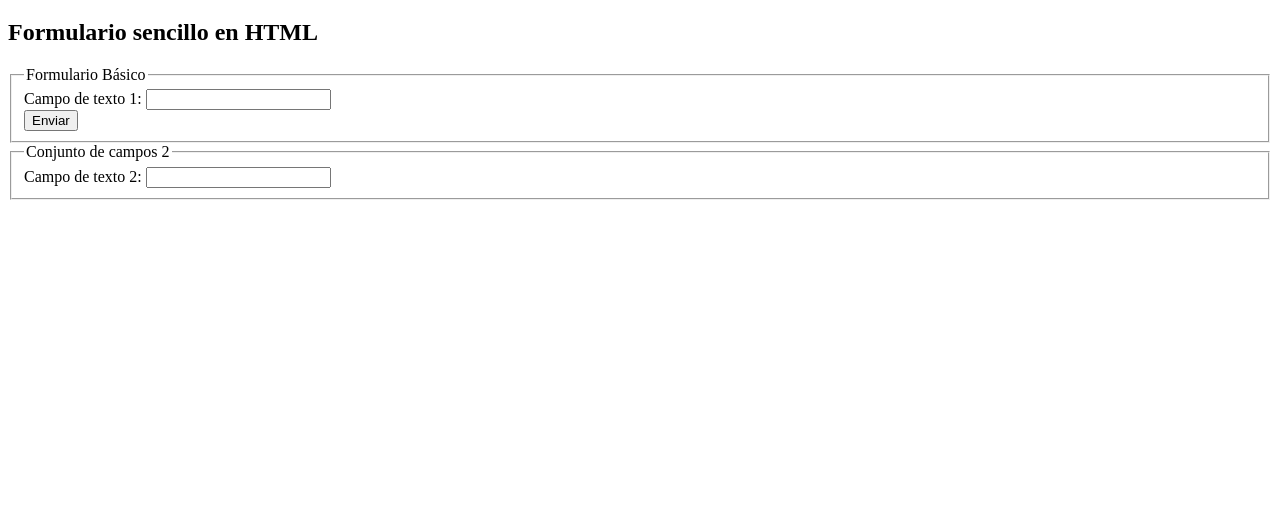
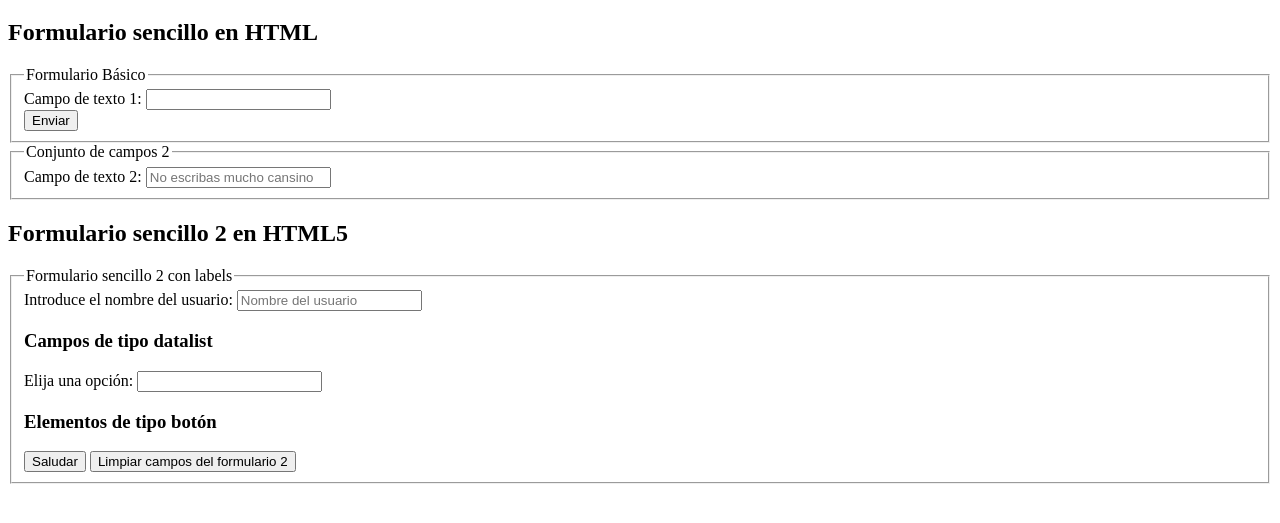
Before and after one commit to FranciscoJOtero/UT1DIW, a plain HTML site: page sesion 4 (23092019)/Ejercicio4Formularios.html in a window 1280 px wide. Shown: the part 61-584 px from the top of the page. Drawn offline with Linux system fonts and the light colour scheme.

Commit message:
Version 1.1 de la ramaSesion4_FormularioBasico.Trabajando con los diferentes tipos de campos en formularios

```diff
--- a/sesion 4 (23092019)/Ejercicio4Formularios.html
+++ b/sesion 4 (23092019)/Ejercicio4Formularios.html
@@ -22,7 +22,34 @@
             </fieldset>
             <fieldset>
                 <legend> Conjunto de campos 2 </legend>
-                Campo de texto 2: <input type="tex" id="campotexto2id" name="campotexto2">
+                Campo de texto 2: <input type="tex" id="campotexto2id" name="campotexto2" placeholder="No escribas mucho cansino">
+            </fieldset>
+        </form>
+
+        <h2> Formulario sencillo 2 en HTML5 </h2>
+
+        <form name="formulario2" id="formulario2id" method="" action="">
+
+            <fieldset>
+                <legend> Formulario sencillo 2 con labels </legend>
+                <label for="idcampo3" id="etiqueta1"> Introduce el nombre del usuario: </label>
+                <input type="text" id="idcampo3" name="campotexto3" placeholder="Nombre del usuario">
+                <br>
+
+                <h3> Campos de tipo datalist </h3>
+
+                Elija una opción: <input list="listaSSOO" id="SSOO">
+
+                <datalist id="listaSSOO">
+                    <option value="Windows 10 H2 2019"> Windows 10 H2 2019 </option>
+                    <option value="Ubuntu 20.04"> Ubuntu 20.04 </option>
+                    <option value="Debian 10.0 buster"> Debian 10.0 buster </option>
+                </datalist>
+
+                <h3> Elementos de tipo botón </h3>
+                <input type="button" onclick="alert('Hola a tod@s')" id="elementoboton1" value="Saludar">
+                <input type="reset" value="Limpiar campos del formulario 2" id="botonrest1">
+
             </fieldset>
         </form>
     </body>
```
Also changed, not shown: sesion 4 (23092019)/Captura10.PNG (added), sesion 4 (23092019)/Captura11.PNG (added), sesion 4 (23092019)/Captura8.PNG (added), sesion 4 (23092019)/Captura9.PNG (added).
